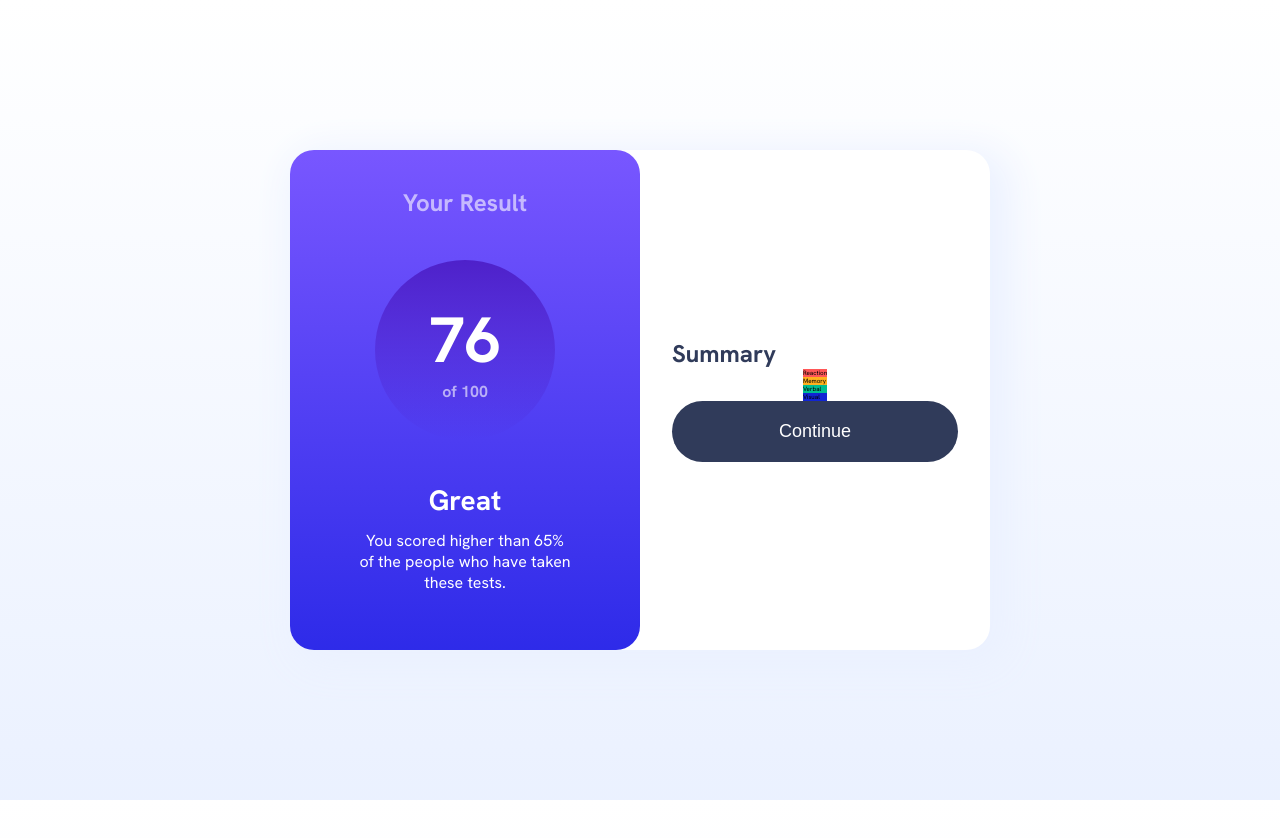
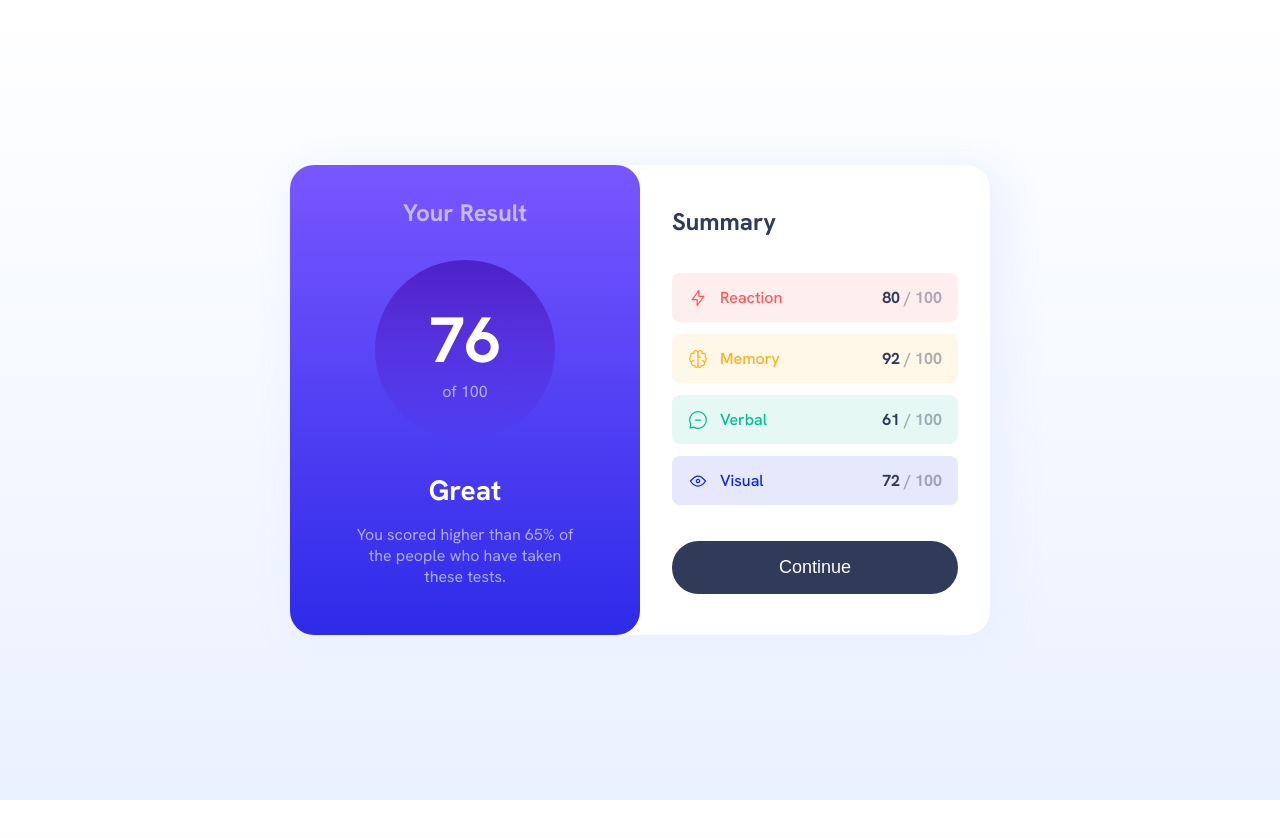
Before and after one commit to czesster/frontend-mentor-works, a JavaScript app in the folder Result summary component/result_summary/: page / in a window 1280 px wide. Shown: the top 838 px of the page. Built offline with nearby package versions, Linux system fonts and the light colour scheme.

Commit message:
add: rest of Summary component

```diff
--- a/Result summary component/result_summary/src/components/ResultsSummary/ResultsSummary.module.css
+++ b/Result summary component/result_summary/src/components/ResultsSummary/ResultsSummary.module.css
@@ -8,8 +8,7 @@
   font-family: HankenGrotest;
   font-size: 62.5%;
 
-    width:70rem;
-    height: 50rem;
+  max-width: 70rem;
 
   background-color: hsl(0, 0%, 100%);
 
--- a/Result summary component/result_summary/src/components/Summary/Summary.js
+++ b/Result summary component/result_summary/src/components/Summary/Summary.js
@@ -1,14 +1,46 @@
 import styles from "./Summary.module.css";
+import reaction from "../../assets/images/icon-reaction.svg";
+import memory from "../../assets/images/icon-memory.svg";
+import verbal from "../../assets/images/icon-verbal.svg";
+import visual from "../../assets/images/icon-visual.svg";
 
 const Summary = (props) => {
   return (
     <div className={styles.summary}>
-      <p>Summary</p>
+      <p className={styles.summary__title}>Summary</p>
       <ul>
-        <li>Reaction</li>
-        <li>Memory</li>
-        <li>Verbal</li>
-        <li>Visual</li>
+        <li>
+          <img src={reaction} alt="reaction icon" />
+          <p>Reaction</p>
+          <p className={styles.summary__score}>
+            <span class={styles.score__value}>80</span>
+            <span class={styles.score__of}> / 100</span>
+          </p>
+        </li>
+        <li>
+          <img src={memory} alt="memory icon" />
+          <p>Memory</p>
+          <p className={styles.summary__score}>
+            <span class={styles.score__value}>92</span>
+            <span class={styles.score__of}> / 100</span>
+          </p>
+        </li>
+        <li>
+          <img src={verbal} alt="verbal icon" />
+          <p>Verbal</p>
+          <p className={styles.summary__score}>
+            <span class={styles.score__value}>61</span>
+            <span class={styles.score__of}> / 100</span>
+          </p>
+        </li>
+        <li>
+          <img src={visual} alt="visual icon" />
+          <p>Visual</p>
+          <p className={styles.summary__score}>
+            <span class={styles.score__value}>72</span>
+            <span class={styles.score__of}> / 100</span>
+          </p>
+        </li>
       </ul>
       <button>Continue</button>
     </div>
--- a/Result summary component/result_summary/src/components/Summary/Summary.module.css
+++ b/Result summary component/result_summary/src/components/Summary/Summary.module.css
@@ -2,55 +2,81 @@
   display: flex;
   flex-direction: column;
   justify-content: center;
+  gap: 3.6rem;
 
   padding: 3.2rem;
 
   background: transparent;
 }
 
-.summary p {
-
+.summary__title {
   font-size: 2.4rem;
   color: hsl(224, 30%, 27%);
   font-weight: bold;
-
 }
 
 .summary ul {
-    align-self: center;
+  display: flex;
+  flex-direction: column;
+  gap: 1.2rem;
+
   list-style: none;
+  width: 100%;
 }
 
 .summary ul li {
-    width: 100%;
+  display: flex;
+  align-items: center;
+  gap: 1.2rem;
+
+  padding: 1.4rem 1.6rem;
+
+  font-size: 1.6rem;
+  font-weight: 500;
+
+  border-radius: 0.8rem;
 }
 
 .summary ul li:nth-child(1) {
-    background-color: hsl(0, 100%, 67%);
+  background-color: hsl(0, 100%, 67%, 0.1);
+  color: hsl(0, 100%, 67%);
 }
 
 .summary ul li:nth-child(2) {
-    background-color: hsl(39, 100%, 56%);
+  background-color: hsl(39, 100%, 56%, 0.1);
+  color: hsl(39, 100%, 56%);
 }
 
 .summary ul li:nth-child(3) {
-    background-color: hsl(166, 100%, 37%);
+  background-color: hsl(166, 100%, 37%, 0.1);
+  color: hsl(166, 100%, 37%);
 }
 
 .summary ul li:nth-child(4) {
-    background-color: hsl(234, 85%, 45%);
+  background-color: hsl(234, 85%, 45%, 0.1);
+  color: hsl(234, 85%, 45%);
+}
+
+.summary__score {
+  margin-left: auto;
+  color: hsl(224, 30%, 27%);
+  font-weight: bold;
+}
+
+.score__of {
+  color: hsl(224, 30%, 27%, 0.4);
 }
 
 .summary button {
   align-self: center;
 
-    width:100%;
+  width: 100%;
   background-color: hsl(224, 30%, 27%);
 
   font-size: 1.8rem;
-    color:hsl(0, 0%, 100%);
+  color: hsl(0, 0%, 100%);
 
-    padding: 2rem 2rem;
+  padding: 1.6rem 2rem;
 
   border: none;
   border-radius: 10rem;
--- a/Result summary component/result_summary/src/components/YourResult/YourResults.module.css
+++ b/Result summary component/result_summary/src/components/YourResult/YourResults.module.css
@@ -1,23 +1,21 @@
 .result {
-    padding: 0 6.8rem;
+  padding: 3.2rem 6.4rem 4.8rem;
 
   display: flex;
   flex-direction: column;
   align-items: center;
   justify-content: center;
-    gap: 4.2rem;
+  gap: 3.2rem;
 
   text-align: center;
 
-    background-image: linear-gradient(hsl(252, 100%, 67%),hsl(241, 81%, 54%) );
+  background-image: linear-gradient(hsl(252, 100%, 67%), hsl(241, 81%, 54%));
   border-radius: 2.4rem;
 }
 
 .result__header {
-    margin-top:-2rem;
-
   font-size: 2.4rem;
-    color:  hsl(0, 0%, 100%, 0.6);
+  color: hsl(0, 0%, 100%, 0.6);
   font-weight: bold;
 }
 
@@ -29,7 +27,10 @@
   width: 18rem;
   height: 18rem;
 
-    background-image: linear-gradient(hsla(256, 72%, 46%, 1), hsla(241, 72%, 46%, 0));
+  background-image: linear-gradient(
+    hsla(256, 72%, 46%, 1),
+    hsla(241, 72%, 46%, 0)
+  );
   border-radius: 100%;
 }
 
@@ -37,13 +38,11 @@
   font-size: 6.4rem;
   color: hsl(0, 0%, 100%);
   font-weight: bold;
-
 }
 
 .value__of {
   font-size: 1.6rem;
-    color:  hsl(0, 0%, 100%, 0.6);
-    font-weight: bold;
+  color: hsl(0, 0%, 100%, 0.6);
 }
 
 .result__grade {
@@ -53,7 +52,7 @@
 }
 
 .result__desc {
-    margin-top:-3rem;
+  margin-top: -1.6rem;
   font-size: 1.6rem;
-    color: hsl(0, 0%, 100%)
+  color: hsl(0, 0%, 100%, 0.6);
 }
```
Also changed, not shown: Result summary component/result_summary/src/index.css (line endings or trailing spaces). Lines whose indentation alone changed are shown as unchanged.
